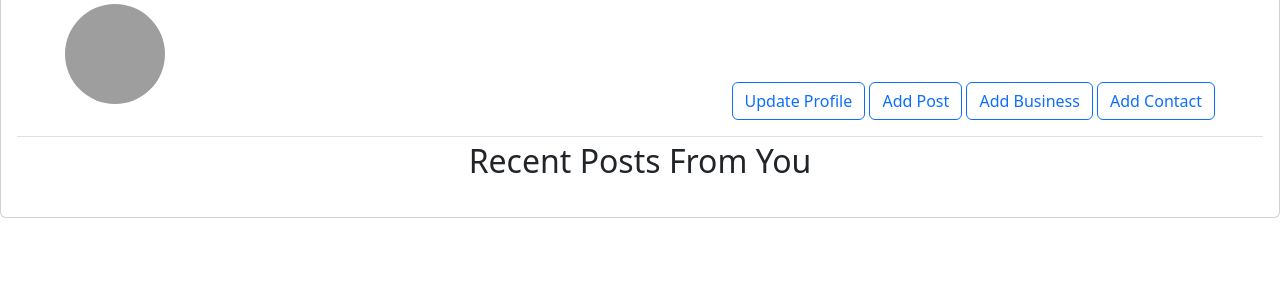
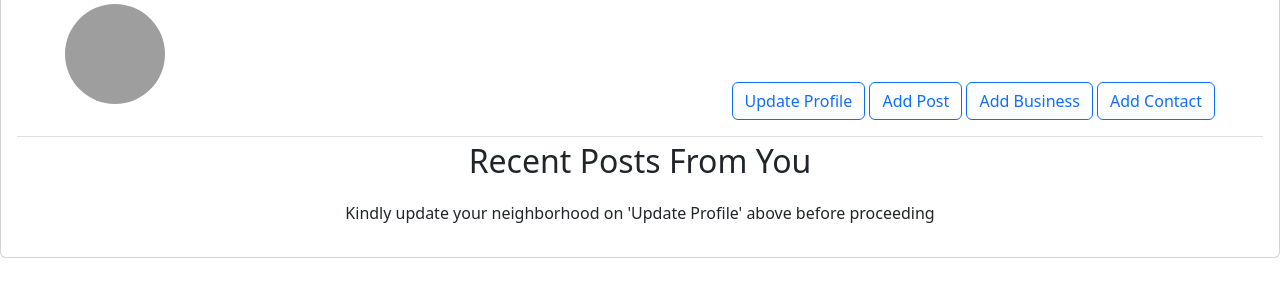
Before and after one commit to Kwathuta/my-neighborhood, a Django app: page /profile/update in a window 1280 px wide. Shown: the part 333-633 px from the top of the page. Run offline with Django 3.2, Linux system fonts and the light colour scheme; a user stored in the database is signed in; some libraries are stand-ins or nearby versions; grey boxes are pictures that could not be loaded.

Commit message:
adding user message to update profile

```diff
--- a/watch/templates/profile.html
+++ b/watch/templates/profile.html
@@ -61,6 +61,7 @@
     <p class="card-text text-center" style="font-size: xx-large">
       Recent Posts From You
     </p>
+    <p class="text-center">Kindly update your neighborhood on 'Update Profile' above before proceeding</p>
     <div class="row">
       {%for post in posts%}
       <div class="col-md-3">
```
Also changed, not shown: db.sqlite3.
